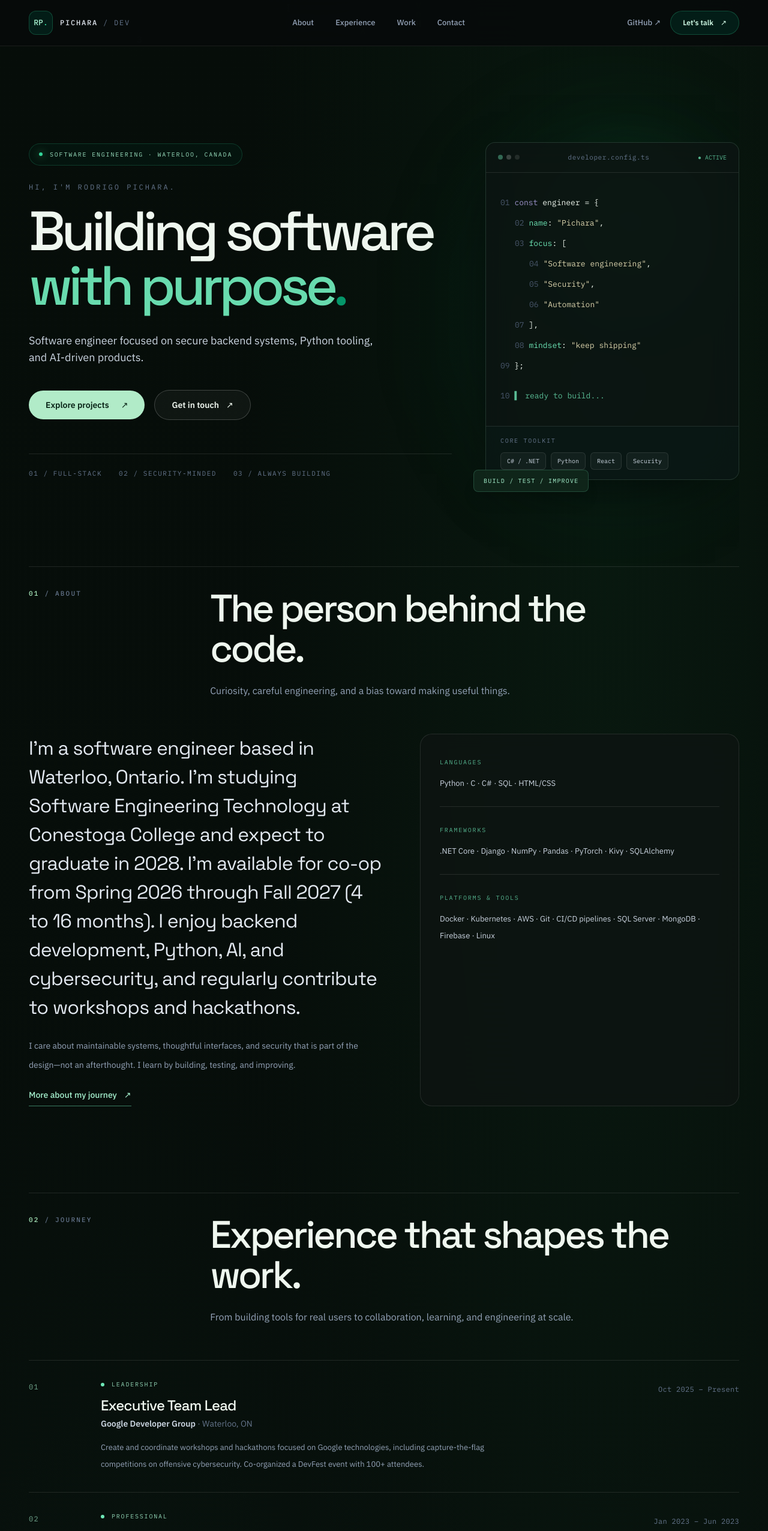
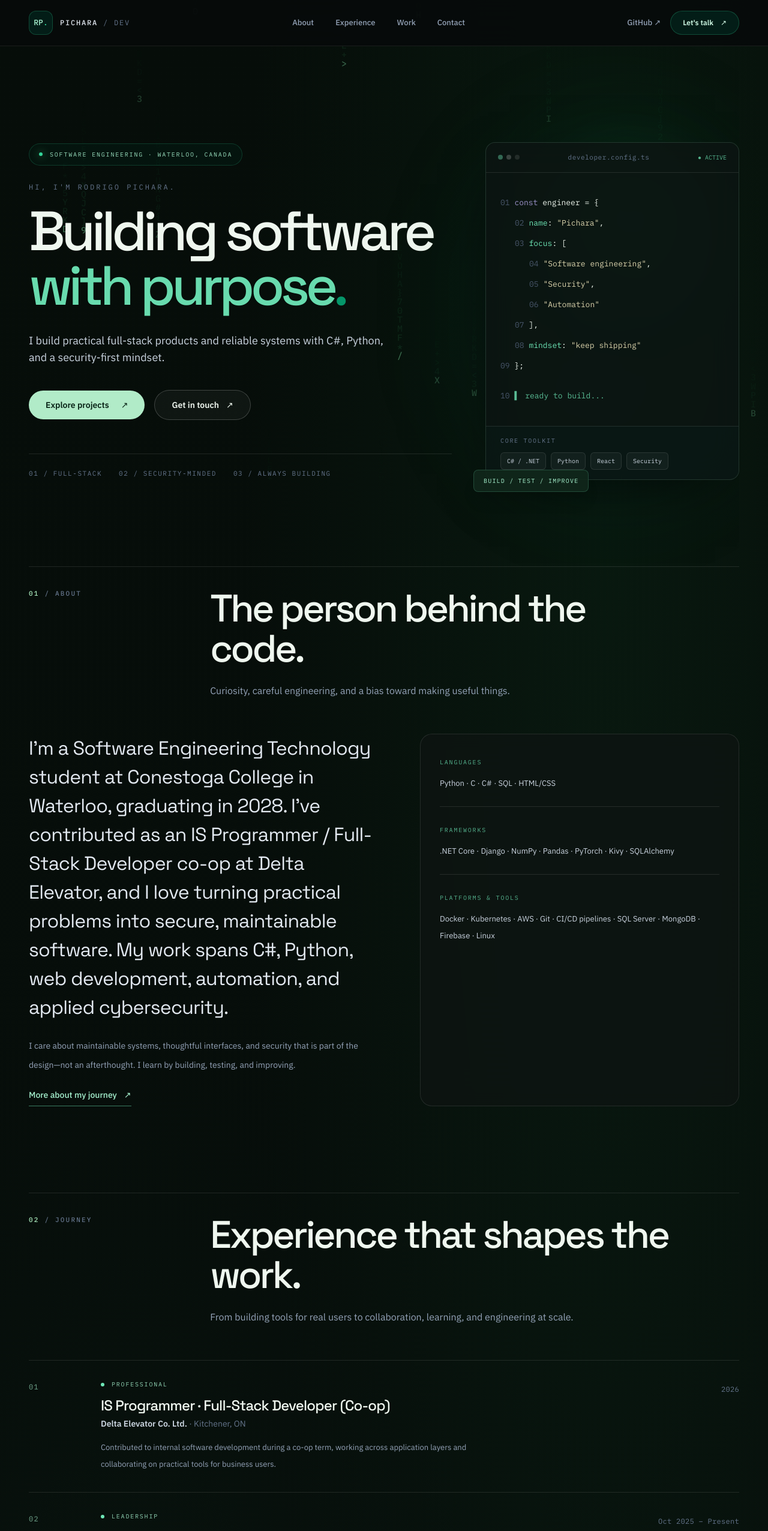
Before and after one commit to Pichara/pichara.github.io, a React (Vite) app: page / in a window 1280 px wide. Shown: the top 2552 px of the page at 60% size. Built offline with nearby package versions, Linux system fonts and the light colour scheme; the HTML template or start-up script is replaced by a standard one.

Commit message:
feat(profile): add verified Delta co-op and run TS tests before GitHub Pages deploy

```diff
--- a/index.html
+++ b/index.html
@@ -6,13 +6,13 @@
     <title>Rodrigo Pichara Gomes | Software Engineer</title>
     <meta
       name="description"
-      content="Rodrigo Pichara Gomes is a software engineer in Waterloo focused on backend development, Python, AI, and cybersecurity."
+      content="Rodrigo Pichara Gomes is a full-stack software developer in Waterloo building reliable software with C#, Python, React, and security in mind."
     />
-    <meta name="theme-color" content="#0b0f14" />
+    <meta name="theme-color" content="#060d09" />
     <meta property="og:title" content="Rodrigo Pichara Gomes | Software Engineer" />
     <meta
       property="og:description"
-      content="Backend-leaning software engineer and hackathon builder. Explore projects, experience, and contact." />
+      content="Full-stack engineer and security-minded builder. Explore software projects, experience, and contact." />
     <meta property="og:type" content="website" />
     <meta property="og:url" content="https://pichara.github.io/" />
     <meta property="og:image" content="/og-image.svg" />
@@ -20,7 +20,7 @@
     <meta name="twitter:title" content="Rodrigo Pichara Gomes | Software Engineer" />
     <meta
       name="twitter:description"
-      content="Backend-leaning software engineer and hackathon builder. Explore projects, experience, and contact." />
+      content="Full-stack engineer and security-minded builder. Explore software projects, experience, and contact." />
     <meta name="twitter:image" content="/og-image.svg" />
     <link rel="icon" href="/favicon.svg" type="image/svg+xml" />
     <link rel="canonical" href="https://pichara.github.io/" />
--- a/src/components/MatrixRain.tsx
+++ b/src/components/MatrixRain.tsx
@@ -61,16 +61,15 @@ export function MatrixRain() {
     function animate(timestamp: number) {
       frameId = 0;
       if (!active || document.hidden || reducedMotion) return;
-      if (lastFrame === 0) lastFrame = timestamp;
-      const elapsed = Math.min((timestamp - lastFrame) / 1000, 0.1);
-      lastFrame = timestamp;
-      // 24 FPS desktop / 18 FPS mobile; don't paint unused intermediate frames.
+      // 24 FPS desktop / 18 FPS mobile; no wasted intermediate paints.
       const interval = layout.width < 640 ? 1000 / 18 : 1000 / 24;
       if (timestamp - lastDraw >= interval) {
+        const elapsed = lastFrame === 0 ? interval / 1000 : (timestamp - lastFrame) / 1000;
         advanceRainColumns(columns, elapsed, layout.height, layout.fontSize);
         generation = Math.floor(timestamp / 180);
         paint();
         lastDraw = timestamp;
+        lastFrame = timestamp;
       }
       frameId = requestAnimationFrame(animate);
     }
--- a/src/data.ts
+++ b/src/data.ts
@@ -8,17 +8,17 @@ import librarySystem from "./assets/project-library.svg";
 export const profile = {
   name: "Rodrigo Pichara Gomes",
   shortName: "Rodrigo \"Pichara\" Gomes",
-  role: "Software Engineer | Backend, Python, AI, Cybersecurity",
+  role: "Software Engineer | Full-Stack, C#, Python, Security",
   location: "Waterloo, Ontario, Canada",
   email: "rodrigopichara7@gmail.com",
   github: "https://github.com/Pichara",
   linkedin: "https://www.linkedin.com/in/rodrigo-pichara-gomes-a6202a27b/",
   tagline:
-    "Software engineer focused on secure backend systems, Python tooling, and AI-driven products.",
+    "I build practical full-stack products and reliable systems with C#, Python, and a security-first mindset.",
   summaryShort:
-    "I'm a software engineering student based in Waterloo, Ontario. I'm studying Software Engineering Technology at Conestoga College with an expected 2028 graduation. I'm available for co-op Spring 2026 through Fall 2027 (4 to 16 months).",
+    "I'm a Software Engineering Technology student at Conestoga College in Waterloo, graduating in 2028. I build software across C#, Python, and web technologies.",
   summaryLong:
-    "I'm a software engineer based in Waterloo, Ontario. I'm studying Software Engineering Technology at Conestoga College and expect to graduate in 2028. I'm available for co-op from Spring 2026 through Fall 2027 (4 to 16 months). I enjoy backend development, Python, AI, and cybersecurity, and regularly contribute to workshops and hackathons."
+    "I'm a Software Engineering Technology student at Conestoga College in Waterloo, graduating in 2028. I've contributed as an IS Programmer / Full-Stack Developer co-op at Delta Elevator, and I love turning practical problems into secure, maintainable software. My work spans C#, Python, web development, automation, and applied cybersecurity."
 };
 
 export const skills = {
@@ -53,6 +53,15 @@ export const skills = {
 };
 
 export const timeline = [
+  {
+    title: "IS Programmer · Full-Stack Developer (Co-op)",
+    org: "Delta Elevator Co. Ltd.",
+    location: "Kitchener, ON",
+    period: "2026",
+    description:
+      "Contributed to internal software development during a co-op term, working across application layers and collaborating on practical tools for business users.",
+    type: "work"
+  },
   {
     title: "Executive Team Lead",
     org: "Google Developer Group",
--- a/src/lib/rain.mjs
+++ b/src/lib/rain.mjs
@@ -24,7 +24,7 @@ export function createRainColumns(layout, random = Math.random) {
     const trail = 8 + Math.floor(random() * 15);
     columns.push({
       x: index * layout.spacing + layout.spacing / 2,
-      head: -random() * (layout.height + trail * layout.fontSize),
+      head: random() * (layout.height + trail * layout.fontSize) - trail * layout.fontSize,
       speed: 20 + random() * 46,
       trail,
       opacity: 0.35 + random() * 0.65,
```
Also changed, not shown: 1 other file (tests, documents, lock files or other folders).
